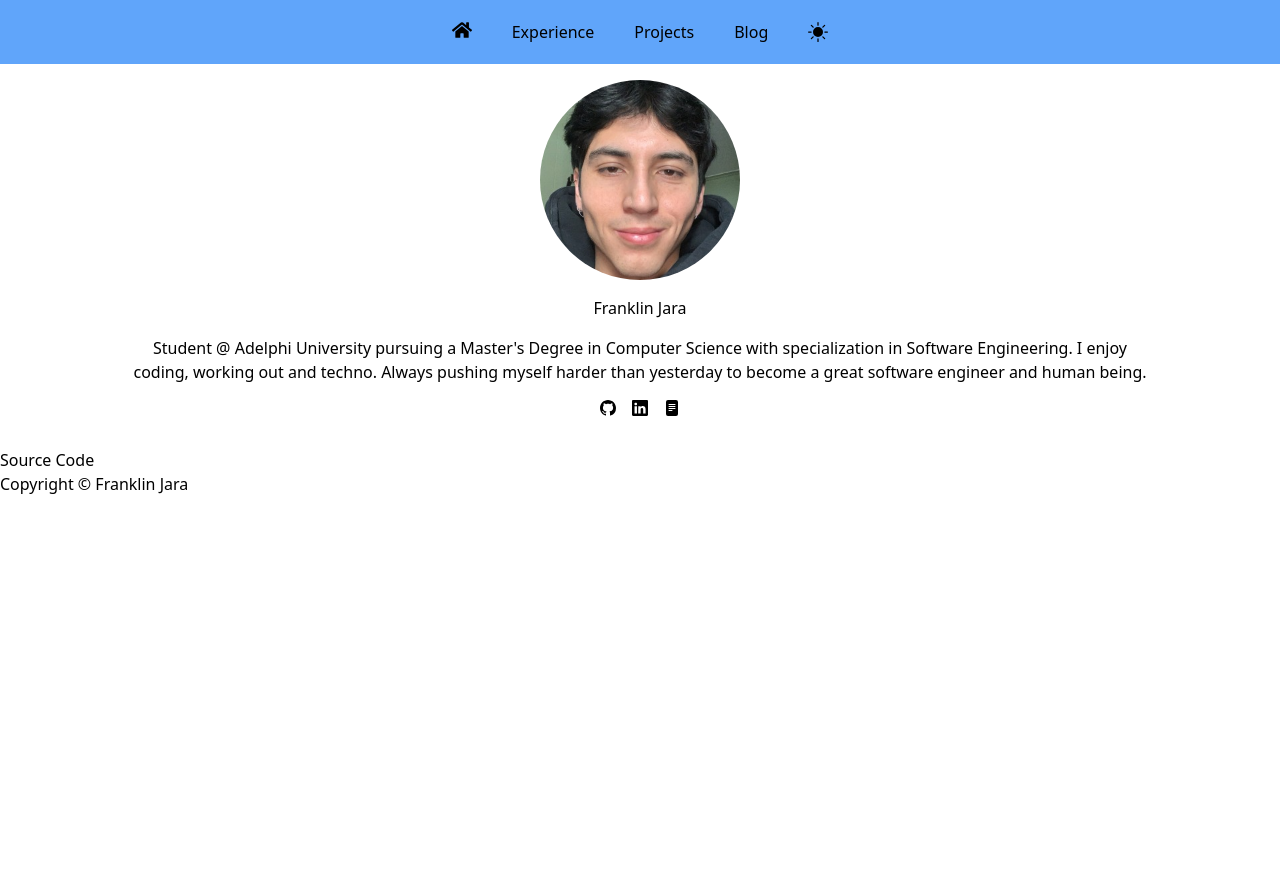
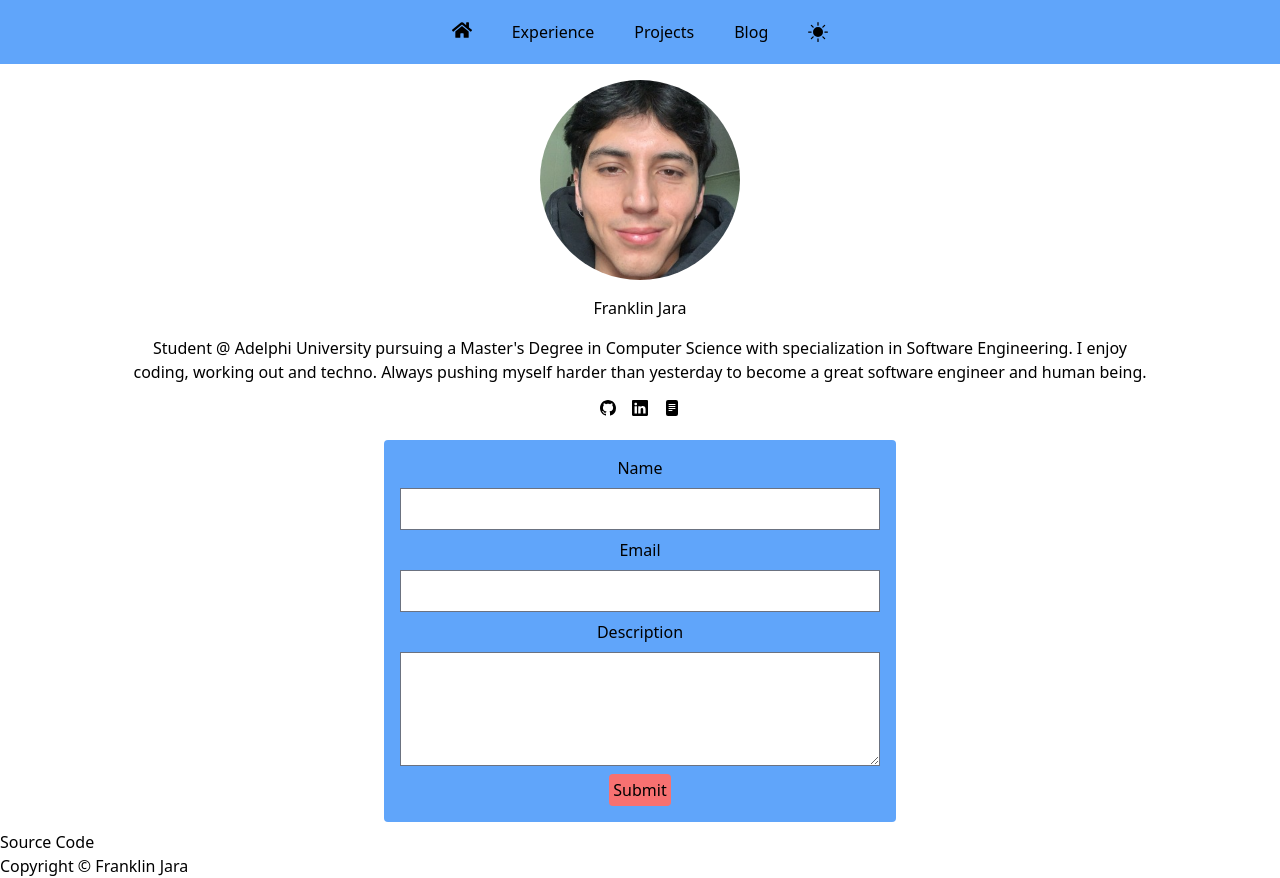
Before and after one commit to makyfj/franklinjara.dev, a Next.js app: page / in a window 1280 px wide. Before the commit the page ends 800 px from the top, so only its background shows below. Built offline with nearby package versions, Linux system fonts and the light colour scheme.

Commit message:
chore: adding contact form

```diff
--- a/package.json
+++ b/package.json
@@ -8,6 +8,7 @@
     "lint": "next lint"
   },
   "dependencies": {
+    "@tailwindcss/forms": "^0.4.0",
     "next": "12.0.8",
     "next-themes": "^0.0.15",
     "react": "17.0.2",
--- a/src/components/contactForm.tsx
+++ b/src/components/contactForm.tsx
@@ -1,7 +1,57 @@
 import { useForm, SubmitHandler } from "react-hook-form";
 
+interface Inputs {
+  name: string;
+  email: string;
+  description: string;
+}
+
 const ContactForm = () => {
-  return <div></div>;
+  const {
+    register,
+    handleSubmit,
+    formState: { errors },
+  } = useForm<Inputs>();
+
+  const onSubmit: SubmitHandler<Inputs> = (data) => console.log(data);
+
+  return (
+    <div className="bg-blue-400 sm:mx-auto sm:max-w-lg rounded mx-2 my-2 text-center">
+      <form
+        onSubmit={handleSubmit(onSubmit)}
+        className="grid grid-cols-1 gap-2 p-4"
+      >
+        <label htmlFor="name">Name</label>
+        <input
+          type="text"
+          id="name"
+          {...register("name")}
+          className="form-input"
+        />
+        <label htmlFor="email">Email</label>
+        <input
+          type="email"
+          {...register("email", { required: true })}
+          className="form-input"
+        />
+        {errors.email && <span>This field is required</span>}
+        <label htmlFor="description">Description</label>
+        <textarea
+          id="description"
+          cols={20}
+          rows={4}
+          {...register("description")}
+          className="form-textarea"
+        />
+
+        <div className="flex justify-center">
+          <button type="submit" className="p-1 rounded bg-red-400">
+            Submit
+          </button>
+        </div>
+      </form>
+    </div>
+  );
 };
 
 export default ContactForm;
--- a/src/components/main.tsx
+++ b/src/components/main.tsx
@@ -1,7 +1,7 @@
 import Image from "next/image";
 
 import Socials from "./socials";
-import ContactForm from "./contactForm.tsx";
+import ContactForm from "./contactForm";
 
 const Main = () => {
   return (
@@ -22,8 +22,8 @@ const Main = () => {
           yesterday to become a great software engineer and human being.
         </p>
         <Socials />
-        <ContactForm />
       </div>
+      <ContactForm />
     </>
   );
 };
--- a/tailwind.config.js
+++ b/tailwind.config.js
@@ -7,5 +7,9 @@ module.exports = {
     fontFamily: ["Inter", ...defaultTheme.fontFamily.sans],
     extend: {},
   },
-  plugins: [],
+  plugins: [
+    require("@tailwindcss/forms")({
+      strategy: "class",
+    }),
+  ],
 };
```
Also changed, not shown: 1 other file (tests, documents, lock files or other folders).
